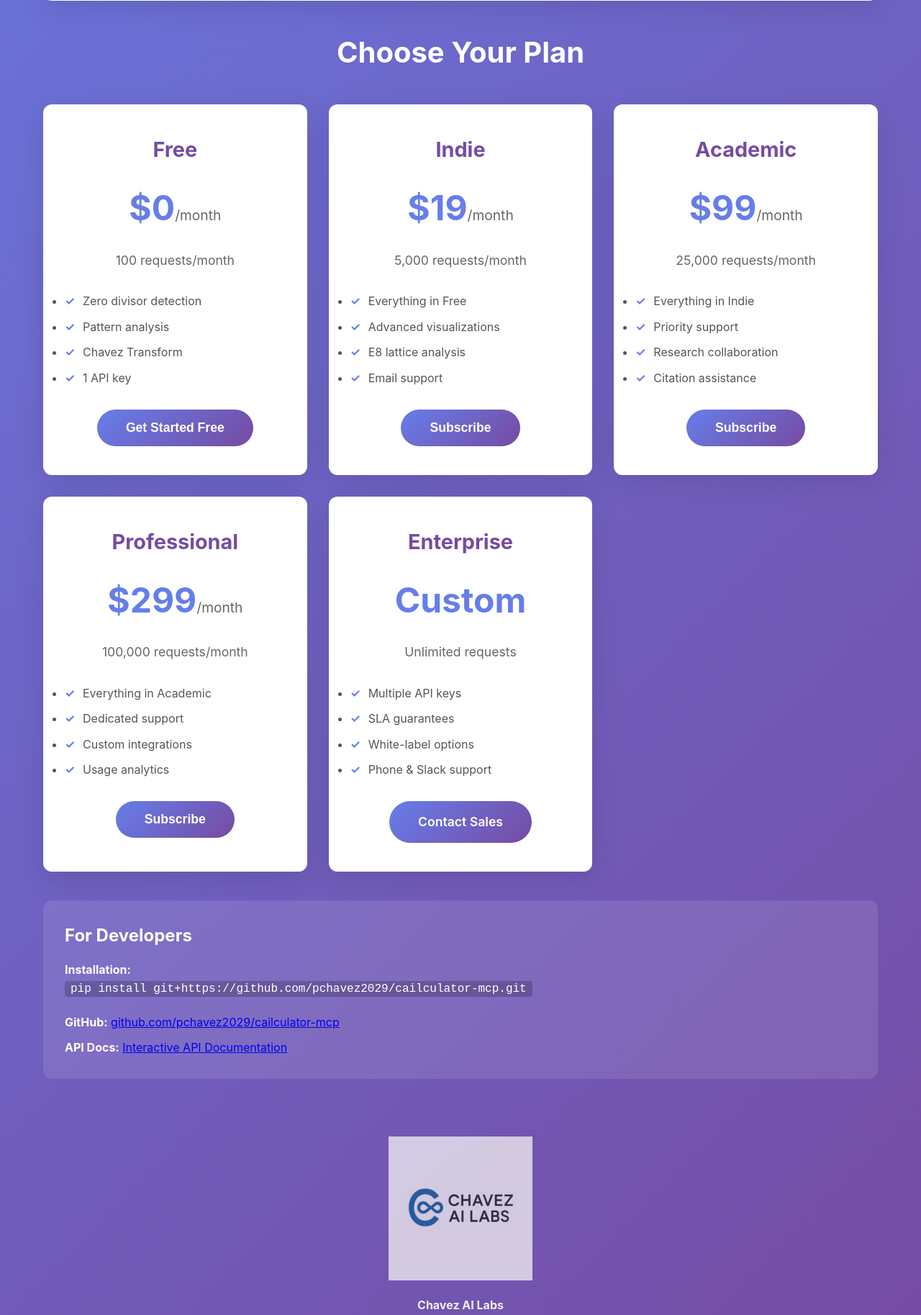
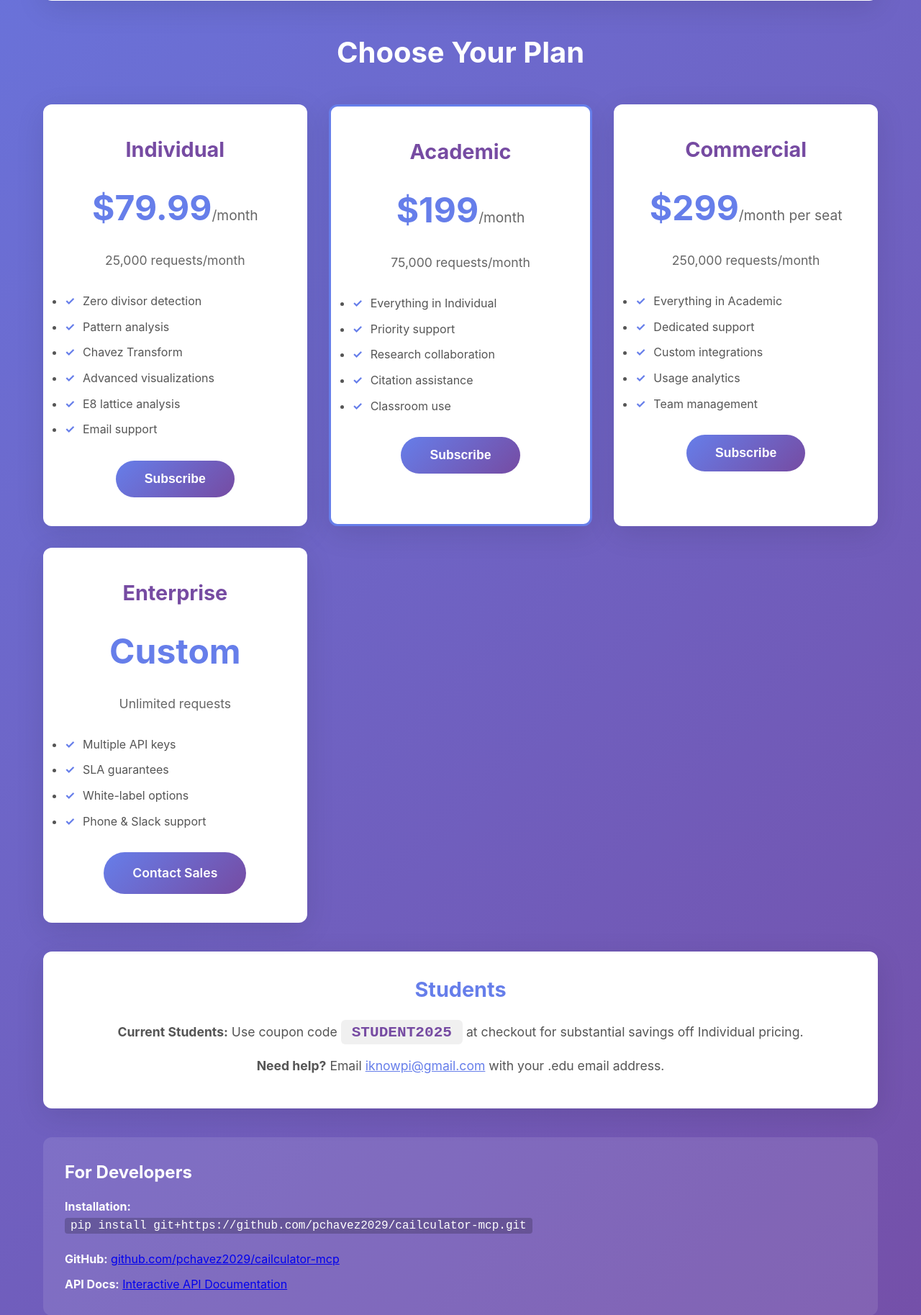
Before and after one commit to pchavez2029/cailculator-mcp, a FastAPI app: page / in a window 1280 px wide. Shown: the part 1128-2955 px from the top of the page at 72% size. Run offline with FastAPI, Linux system fonts and the light colour scheme.

Commit message:
Update pricing tiers and add student discount section
Pricing Changes:
- Remove Free tier (no longer offered)
- Individual: $79.99/month (25,000 requests) - replaces Indie
- Academic: $199/month (75,000 requests) - increased from $99
- Commercial: $299/month per seat (250,000 requests) - replaces Professional
- Enterprise: Custom pricing (unlimited)

Updates:
- Updated STRIPE_PRICES with placeholder IDs for new tiers
- Updated TIER_LIMITS with generous monthly request limits
- Updated tier_info for email notifications
- Removed /signup-free endpoint (free tier deprecated)
- Made Academic tier "featured" on landing page

Student Discount Section:
- Added student section below pricing cards on landing page
- Displays STUDENT2025 coupon code for 80% off Individual pricing
- Includes help email for .edu verification
- Styled with white card, prominent code display

Landing Page:
- Updated pricing cards with new tier names and limits
- Removed subscribeFree() function
- Added .student-section CSS styling

Next Steps:
- Create new Stripe price IDs in Stripe dashboard
- Replace placeholder price IDs in auth_server/main.py
- Create STUDENT2025 coupon in Stripe (80% off)
- Create partnership coupons (50% off Commercial)

```diff
--- a/auth_server/main.py
+++ b/auth_server/main.py
@@ -52,11 +52,11 @@ stripe.api_key = os.getenv("STRIPE_SECRET_KEY")
 STRIPE_WEBHOOK_SECRET = os.getenv("STRIPE_WEBHOOK_SECRET")
 
 # Stripe Price IDs (LIVE MODE - Production)
+# TODO: Update these with new Stripe price IDs after creation
 STRIPE_PRICES = {
-    "indie": "price_1SMvzF2NNm10BnLCEPbug1yj",        # $19/month - 5,000 requests
-    "academic": "price_1SMvz42NNm10BnLCM3HNLmg0",     # $99/month - 25,000 requests
-    "professional": "price_1SMvyr2NNm10BnLCJowLJz7d"  # $299/month - 100,000 requests
-    # Free tier doesn't need Stripe
+    "individual": "price_PLACEHOLDER_INDIVIDUAL",      # $79.99/month - 25,000 requests
+    "academic": "price_PLACEHOLDER_ACADEMIC",          # $199/month - 75,000 requests
+    "commercial": "price_PLACEHOLDER_COMMERCIAL"       # $299/month per seat - 250,000 requests
     # Enterprise is custom pricing (contact sales)
 }
 
@@ -124,11 +124,10 @@ class UsageRequest(BaseModel):
 # =============================================================================
 
 TIER_LIMITS = {
-    "free": 100,            # $0/month - 100 requests
-    "indie": 5_000,         # $19/month - 5,000 requests
-    "academic": 25_000,     # $99/month - 25,000 requests
-    "professional": 100_000,# $299/month - 100,000 requests
-    "enterprise": -1        # Custom pricing - Unlimited
+    "individual": 25_000,       # $79.99/month - 25,000 requests
+    "academic": 75_000,         # $199/month - 75,000 requests
+    "commercial": 250_000,      # $299/month per seat - 250,000 requests
+    "enterprise": -1            # Custom pricing - Unlimited
 }
 
 # =============================================================================
@@ -268,10 +267,9 @@ def send_api_key_email(email: str, api_key: str, tier: str) -> bool:
         return False
 
     tier_info = {
-        "free": {"limit": "100 requests/month", "price": "Free"},
-        "indie": {"limit": "5,000 requests/month", "price": "$19/month"},
-        "academic": {"limit": "25,000 requests/month", "price": "$99/month"},
-        "professional": {"limit": "100,000 requests/month", "price": "$299/month"},
+        "individual": {"limit": "25,000 requests/month", "price": "$79.99/month"},
+        "academic": {"limit": "75,000 requests/month", "price": "$199/month"},
+        "commercial": {"limit": "250,000 requests/month per seat", "price": "$299/month per seat"},
         "enterprise": {"limit": "Unlimited", "price": "Custom pricing"}
     }
 
@@ -548,12 +546,13 @@ async def signup(signup_request: SignupRequest, request: Request, db: Session =
         "email_sent": email_sent
     }
 
-@app.get("/signup-free", response_class=HTMLResponse)
-async def signup_free_page(request: Request):
-    """
-    Free tier signup page (simple email form)
-    """
-    return templates.TemplateResponse("signup_free.html", {"request": request})
+# Free tier removed - all tiers now require payment
+# @app.get("/signup-free", response_class=HTMLResponse)
+# async def signup_free_page(request: Request):
+#     """
+#     Free tier signup page (simple email form) - DEPRECATED
+#     """
+#     return templates.TemplateResponse("signup_free.html", {"request": request})
 
 @app.get("/verify-email", response_class=HTMLResponse)
 async def verify_email(request: Request, token: str, db: Session = Depends(get_db)):
--- a/auth_server/templates/index.html
+++ b/auth_server/templates/index.html
@@ -209,6 +209,42 @@
             text-decoration: underline;
         }
 
+        .student-section {
+            background: white;
+            border-radius: 12px;
+            padding: 30px 40px;
+            margin-top: 40px;
+            box-shadow: 0 10px 40px rgba(0,0,0,0.1);
+            text-align: center;
+        }
+
+        .student-section h3 {
+            color: #667eea;
+            font-size: 1.8em;
+            margin-bottom: 20px;
+        }
+
+        .student-section p {
+            color: #555;
+            font-size: 1.1em;
+            margin: 15px 0;
+        }
+
+        .student-section code {
+            background: #f0f0f0;
+            padding: 5px 15px;
+            border-radius: 6px;
+            font-family: 'Courier New', monospace;
+            font-weight: bold;
+            color: #764ba2;
+            font-size: 1.2em;
+        }
+
+        .student-section a {
+            color: #667eea;
+            text-decoration: underline;
+        }
+
         .tech-info {
             background: rgba(255,255,255,0.1);
             border-radius: 12px;
@@ -269,55 +305,46 @@
             <h2>Choose Your Plan</h2>
             <div class="pricing-grid">
                 <div class="pricing-card">
-                    <h3>Free</h3>
-                    <div class="price">$0<span class="price-period">/month</span></div>
-                    <div class="requests">100 requests/month</div>
+                    <h3>Individual</h3>
+                    <div class="price">$79.99<span class="price-period">/month</span></div>
+                    <div class="requests">25,000 requests/month</div>
                     <ul class="features-list">
                         <li>Zero divisor detection</li>
                         <li>Pattern analysis</li>
                         <li>Chavez Transform</li>
-                        <li>1 API key</li>
-                    </ul>
-                    <button class="subscribe-btn" onclick="subscribeFree()">Get Started Free</button>
-                </div>
-
-                <div class="pricing-card">
-                    <h3>Indie</h3>
-                    <div class="price">$19<span class="price-period">/month</span></div>
-                    <div class="requests">5,000 requests/month</div>
-                    <ul class="features-list">
-                        <li>Everything in Free</li>
                         <li>Advanced visualizations</li>
                         <li>E8 lattice analysis</li>
                         <li>Email support</li>
                     </ul>
-                    <button class="subscribe-btn" onclick="subscribe('indie')">Subscribe</button>
+                    <button class="subscribe-btn" onclick="subscribe('individual')">Subscribe</button>
                 </div>
 
-                <div class="pricing-card">
+                <div class="pricing-card featured">
                     <h3>Academic</h3>
-                    <div class="price">$99<span class="price-period">/month</span></div>
-                    <div class="requests">25,000 requests/month</div>
+                    <div class="price">$199<span class="price-period">/month</span></div>
+                    <div class="requests">75,000 requests/month</div>
                     <ul class="features-list">
-                        <li>Everything in Indie</li>
+                        <li>Everything in Individual</li>
                         <li>Priority support</li>
                         <li>Research collaboration</li>
                         <li>Citation assistance</li>
+                        <li>Classroom use</li>
                     </ul>
                     <button class="subscribe-btn" onclick="subscribe('academic')">Subscribe</button>
                 </div>
 
                 <div class="pricing-card">
-                    <h3>Professional</h3>
-                    <div class="price">$299<span class="price-period">/month</span></div>
-                    <div class="requests">100,000 requests/month</div>
+                    <h3>Commercial</h3>
+                    <div class="price">$299<span class="price-period">/month per seat</span></div>
+                    <div class="requests">250,000 requests/month</div>
                     <ul class="features-list">
                         <li>Everything in Academic</li>
                         <li>Dedicated support</li>
                         <li>Custom integrations</li>
                         <li>Usage analytics</li>
+                        <li>Team management</li>
                     </ul>
-                    <button class="subscribe-btn" onclick="subscribe('professional')">Subscribe</button>
+                    <button class="subscribe-btn" onclick="subscribe('commercial')">Subscribe</button>
                 </div>
 
                 <div class="pricing-card">
@@ -332,6 +359,13 @@
                     </ul>
                     <a href="mailto:iknowpi@gmail.com" class="subscribe-btn">Contact Sales</a>
                 </div>
+            </div>
+
+            <!-- Student Discount Section -->
+            <div class="student-section">
+                <h3>Students</h3>
+                <p><strong>Current Students:</strong> Use coupon code <code>STUDENT2025</code> at checkout for substantial savings off Individual pricing.</p>
+                <p><strong>Need help?</strong> Email <a href="mailto:iknowpi@gmail.com">iknowpi@gmail.com</a> with your .edu email address.</p>
             </div>
         </div>
 
@@ -356,11 +390,6 @@
             // Redirect to Stripe checkout
             window.location.href = `/create-checkout-session?tier=${tier}`;
         }
-
-        function subscribeFree() {
-            // Redirect to free tier signup (email only, no payment)
-            window.location.href = `/signup-free`;
-        }
     </script>
 </body>
 </html>
```
